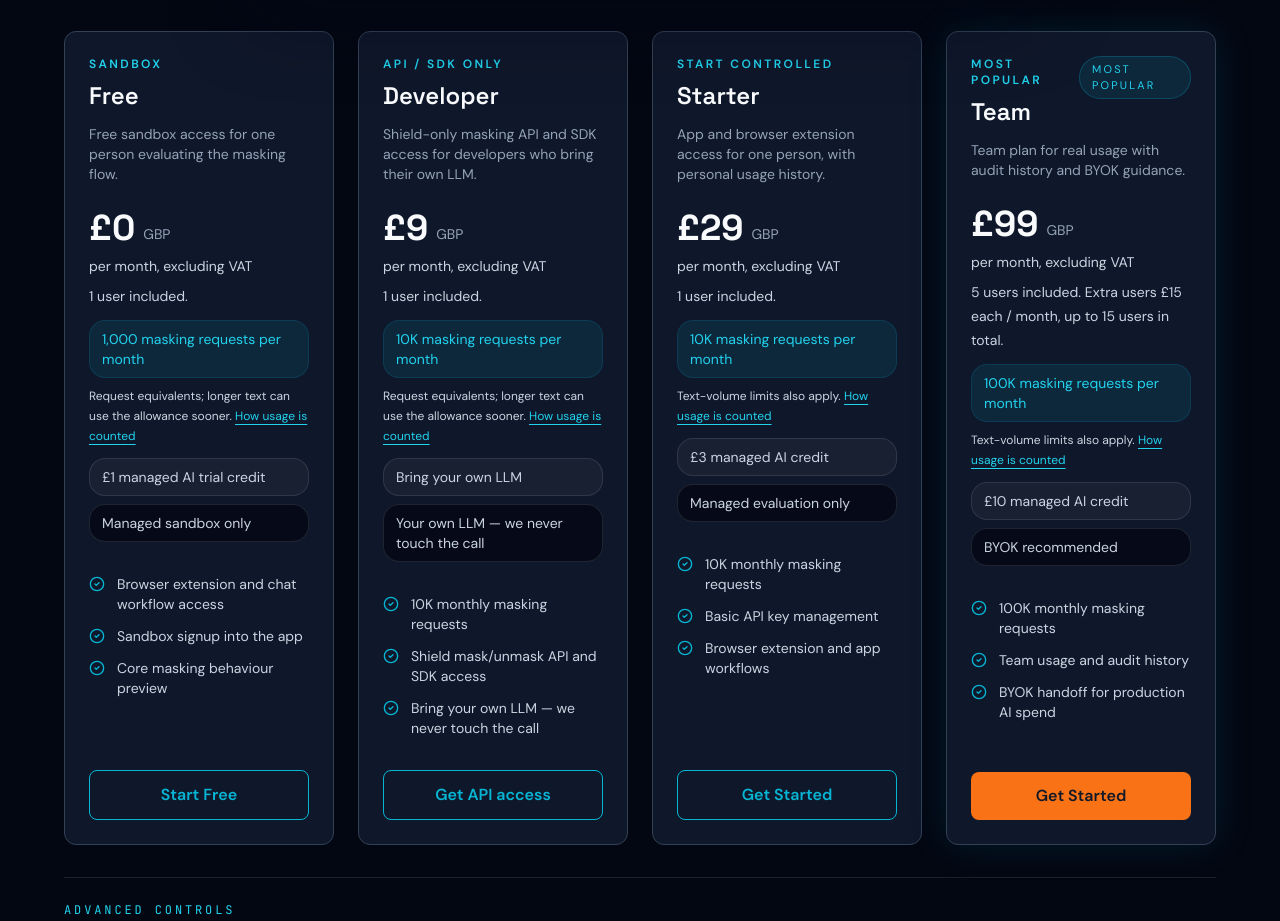
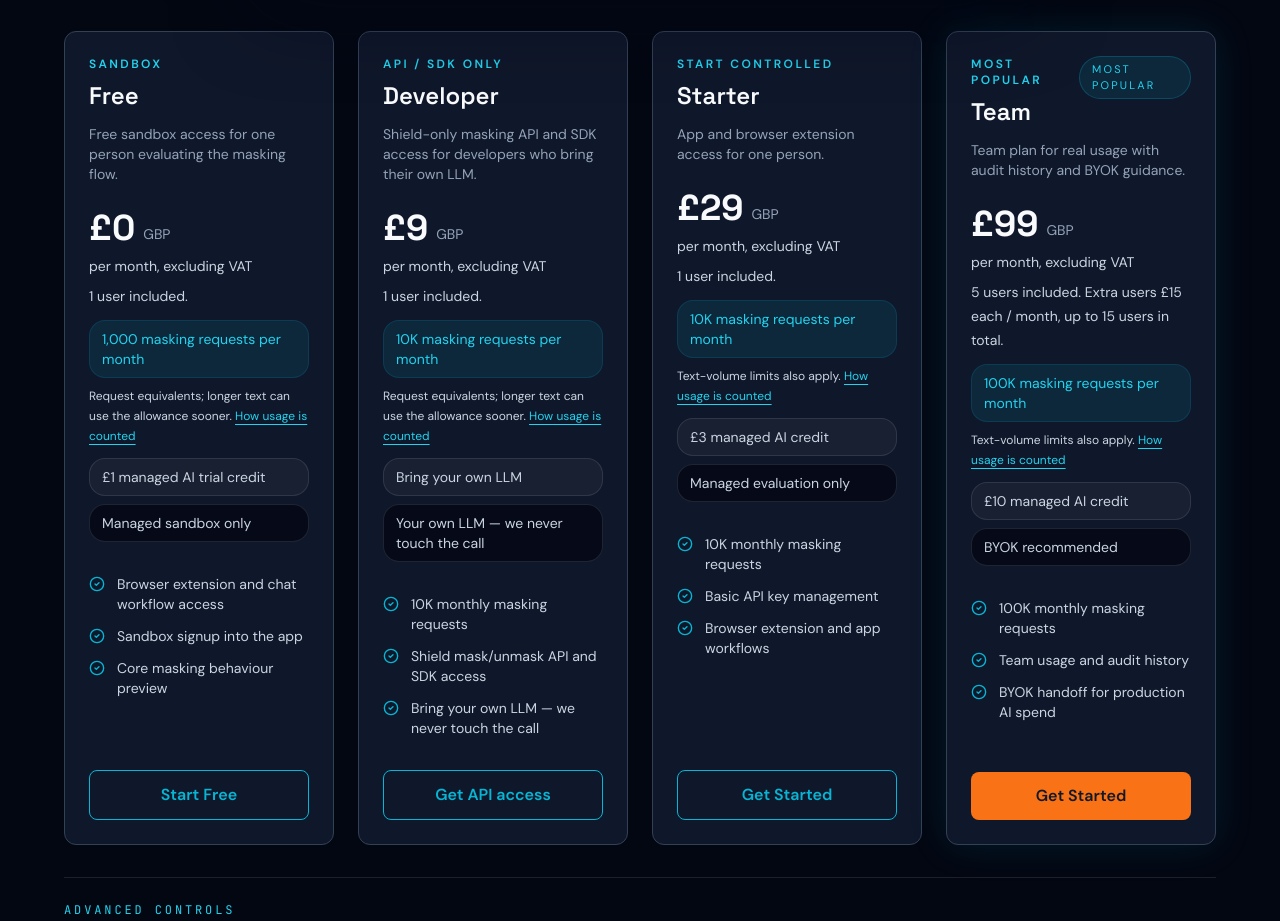
Before and after one commit to nazifsohtaoglu/neutralai-website, a Next.js app: page /pricing in a window 1280 px wide. Shown: the part 800-1721 px from the top of the page. Built offline with nearby package versions, Linux system fonts and the light colour scheme; no server answers.

Commit message:
Clarify Enterprise model spend and plan allowance limits

```diff
--- a/app/components/home/PlanFinder.tsx
+++ b/app/components/home/PlanFinder.tsx
@@ -119,7 +119,7 @@ export default function PlanFinder() {
                 {recommendation.extraUsers > 0 && plan.extraUserMonthlyGbp != null && <div className="flex flex-wrap justify-between gap-2 py-3 text-slate-300"><dt>{recommendation.extraUsers} extra {recommendation.extraUsers === 1 ? 'user' : 'users'} × {gbp(plan.extraUserMonthlyGbp)}</dt><dd>{gbp(recommendation.extraUsers * plan.extraUserMonthlyGbp)} / month</dd></div>}
                 <div className="flex flex-wrap justify-between gap-2 py-3"><dt>Estimated total for {Number(people).toLocaleString('en-GB')} {Number(people) === 1 ? 'user' : 'users'}</dt><dd className="font-semibold text-slate-50">{recommendation.monthlyTotal === null ? 'Custom quote' : `${gbp(recommendation.monthlyTotal)} / month, excluding VAT`}</dd></div>
                 <div className="py-3"><dt className="font-medium text-slate-50">Published masking allowance</dt><dd className="mt-1 text-slate-300">{plan.usage}{(plan.name === 'Free' || plan.name === 'Developer') ? ' (request equivalents; text-volume limits apply)' : plan.name !== 'Enterprise' ? '. Text-volume limits also apply.' : ''}</dd></div>
-                <div className="py-3"><dt className="font-medium text-slate-50">Included AI credit</dt><dd className="mt-1 text-slate-300">{plan.name === 'Developer' ? 'None — pay your AI provider directly' : plan.managedAiCredit}</dd></div>
+                <div className="py-3"><dt className="font-medium text-slate-50">{plan.name === 'Enterprise' ? 'Model spend arrangement' : 'Included AI credit'}</dt><dd className="mt-1 text-slate-300">{plan.name === 'Developer' ? 'None — pay your AI provider directly' : plan.managedAiCredit}</dd></div>
               </dl>
               {recommendation.extraUsers > 0 && <p className="text-sm leading-6 text-slate-300">This estimate includes the listed extra-user rates. Confirm extra-user setup and final charges in Billing before purchasing.</p>}
               <p className="text-sm leading-6 text-slate-300">{plan.name === 'Developer' ? 'This plan includes the masking API, not the hosted chat or browser extension.' : plan.name === 'Enterprise' ? 'Confirm features, usage allowances and pricing in your commercial quote.' : 'Included AI credit is limited evaluation spend. Ongoing model usage is separate from the monthly plan price; review your plan’s provider options before purchasing.'}</p>
--- a/app/data/homepage.ts
+++ b/app/data/homepage.ts
@@ -138,7 +138,7 @@ const allPricingPlans = [
     selfServeUserCap: 1,
     extraUserMonthlyGbp: null,
     eyebrow: 'Start controlled',
-    summary: 'App and browser extension access for one person, with personal usage history.',
+    summary: 'App and browser extension access for one person.',
     monthlyPrice: '£29',
     priceNote: 'per month, excluding VAT',
     usage: '10K masking requests per month',
@@ -269,7 +269,7 @@ const allPricingFaqs = [
   {
     question: 'What happens if I exceed my monthly masking limit?',
     answer:
-      'Request and text-volume limits are tracked separately. Free and Developer stop when their included token allowance and any purchased masking top-up are exhausted; other request limits still apply. Paid workspace plans can also have token overage charges. Check your Billing usage and limits before continuing. Enterprise volume is agreed commercially.',
+      'Request and text-volume limits are tracked separately. Free stops when its included token allowance is exhausted; check Billing for reset timing or upgrade options. Developer stops when its included token allowance and any purchased Developer masking top-ups are exhausted. Other request limits still apply. Paid workspace plans can also have token overage charges. Check your Billing usage and limits before continuing. Enterprise volume is agreed commercially.',
   },
   {
     question: 'Does NeutralAI add VAT to my invoice?',
```
